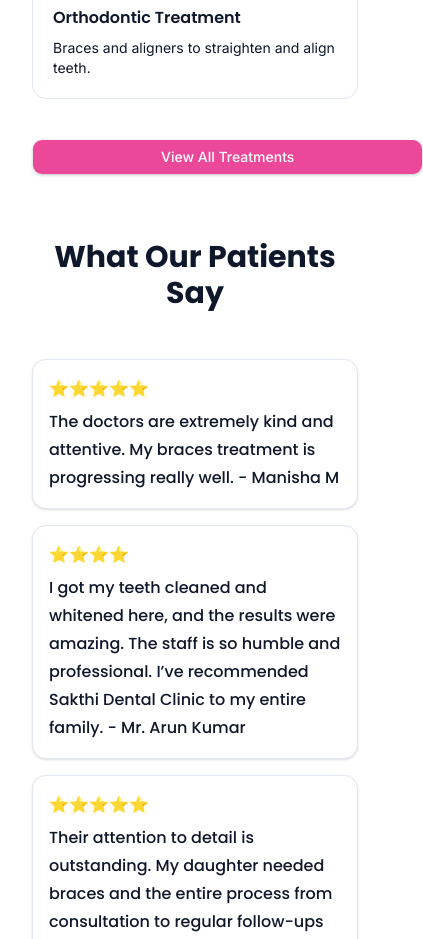
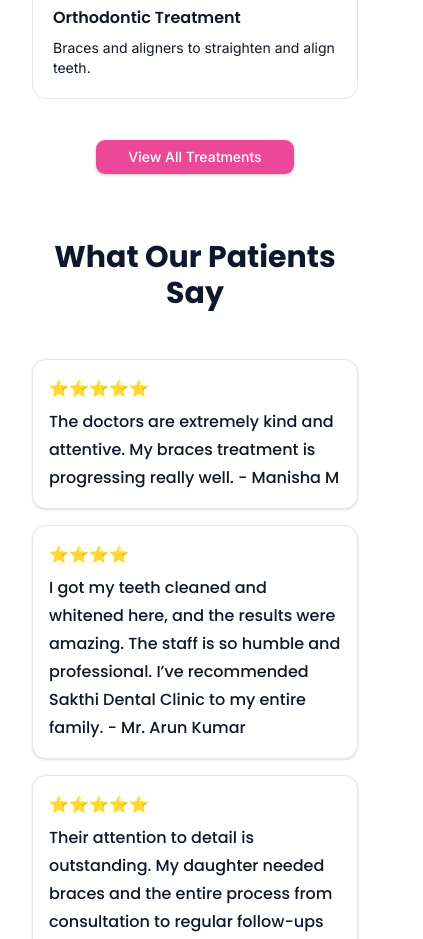
Before and after one commit to mantanova-87/sakthidentalclinic, a Next.js app: page / in a window 390 px wide. Shown: the part 4220-5159 px from the top of the page, 423 px wide, since content can reach past the window. Built offline with nearby package versions, Linux system fonts and the light colour scheme.

Commit message:
fix: Adjust button padding for improved responsiveness in Treatments component

```diff
--- a/src/features/home/treatments.tsx
+++ b/src/features/home/treatments.tsx
@@ -82,7 +82,7 @@ export function Treatments() {
           <Link href="/treatments">
           <Button
             size="lg"
-            className="bg-primary hover:bg-primaryHover px-32 text-white transition-colors duration-300"
+            className="bg-primary hover:bg-primaryHover px-8 md:px-16 lg:px-24 text-white transition-colors duration-300"
           >
             View All Treatments
           </Button>
```
